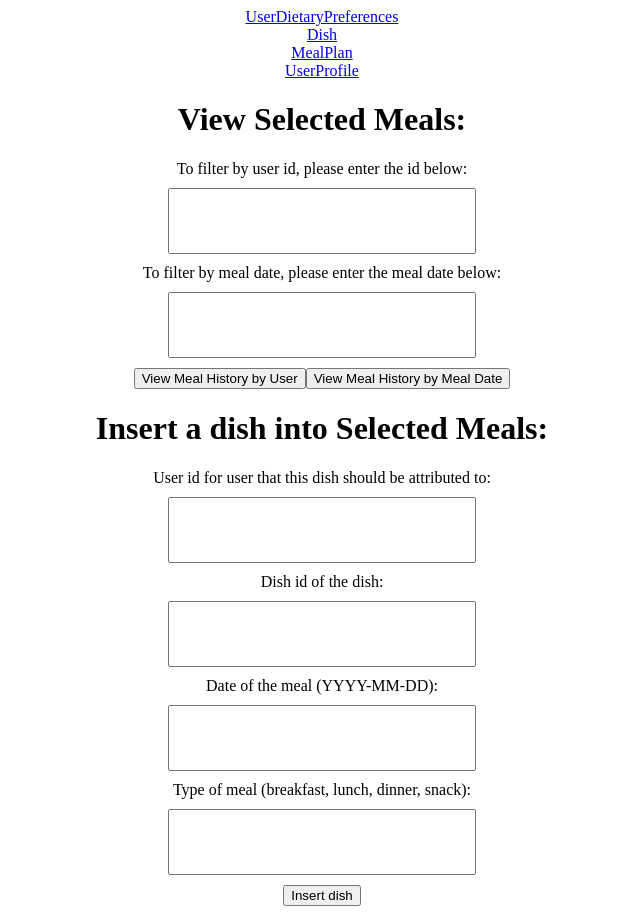
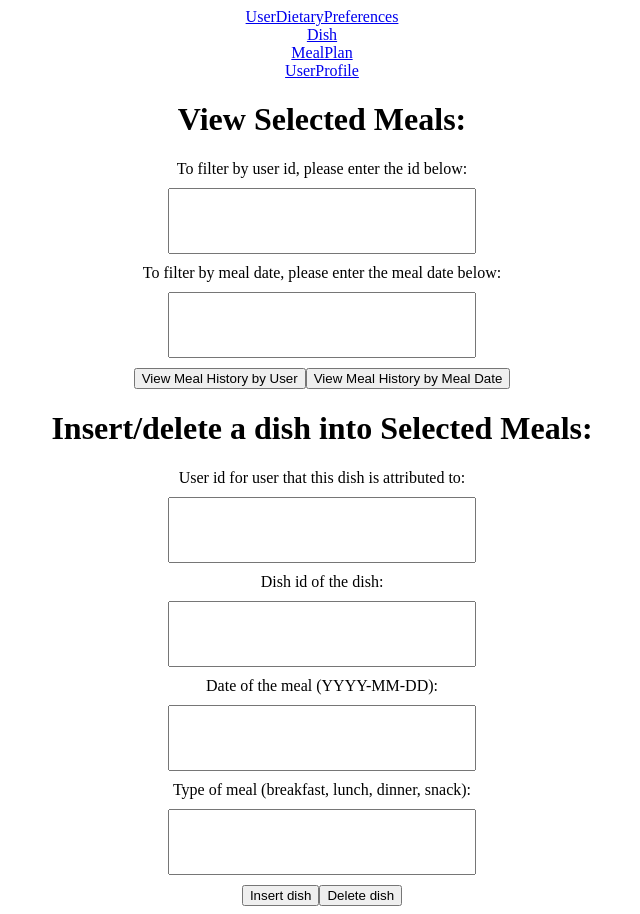
Before and after one commit to kzhang23187/McDB, a React (Create React App) app in the folder frontend/: page /meal in a window 1280 px wide. Shown: the whole page, without its empty margins (318-958 px from the left). Built offline with nearby package versions, Linux system fonts and the light colour scheme.

Commit message:
Delete is working for Selected Meals

```diff
--- a/frontend/src/components/Meals.js
+++ b/frontend/src/components/Meals.js
@@ -19,13 +19,17 @@ const Meals = () => {
           setSelectedDishes(response.data)
         })
     }
-    const insertSelectedDish = () => {
+    const insertSelectedDish = (user_id, dish_id, meal_date, meal_type) => {
       Axios.post(`http://localhost:3002/api/insert/selectedmeals`,{
         user_id: user_id,
         dish_id: dish_id,
         meal_date: meal_date,
         meal_type: meal_type
       })
+    }
+    const deleteSelectedDish = (user_id, dish_id, meal_date, meal_type) => {
+      var data = user_id+ " " + dish_id + " " + meal_date + " " + meal_type;
+      Axios.delete(`http://localhost:3002/api/delete/selectedmeals/${data}`)
     }
 
     return (
@@ -56,9 +60,9 @@ const Meals = () => {
             })}
 
 
-            <h1> Insert a dish into Selected Meals:</h1>
+            <h1> Insert/delete a dish into Selected Meals:</h1>
             <div className="form">
-                <label> User id for user that this dish should be attributed to:</label>
+                <label> User id for user that this dish is attributed to:</label>
                 <input type="text" name="user_id" onChange={(e) => {
                     setUserID(e.target.value)
                  }}/>
@@ -76,6 +80,7 @@ const Meals = () => {
                   }}/>
             </div>
             <button onClick={()=>{insertSelectedDish(user_id, dish_id, meal_date, meal_type)}}> Insert dish </button>
+            <button onClick={()=>{deleteSelectedDish(user_id, dish_id, meal_date, meal_type)}}> Delete dish </button>
             {selectedDishes.map((val) => {
               return (
                 <div className = "card">
```
Also changed, not shown: 1 other file (tests, documents, lock files or other folders).
